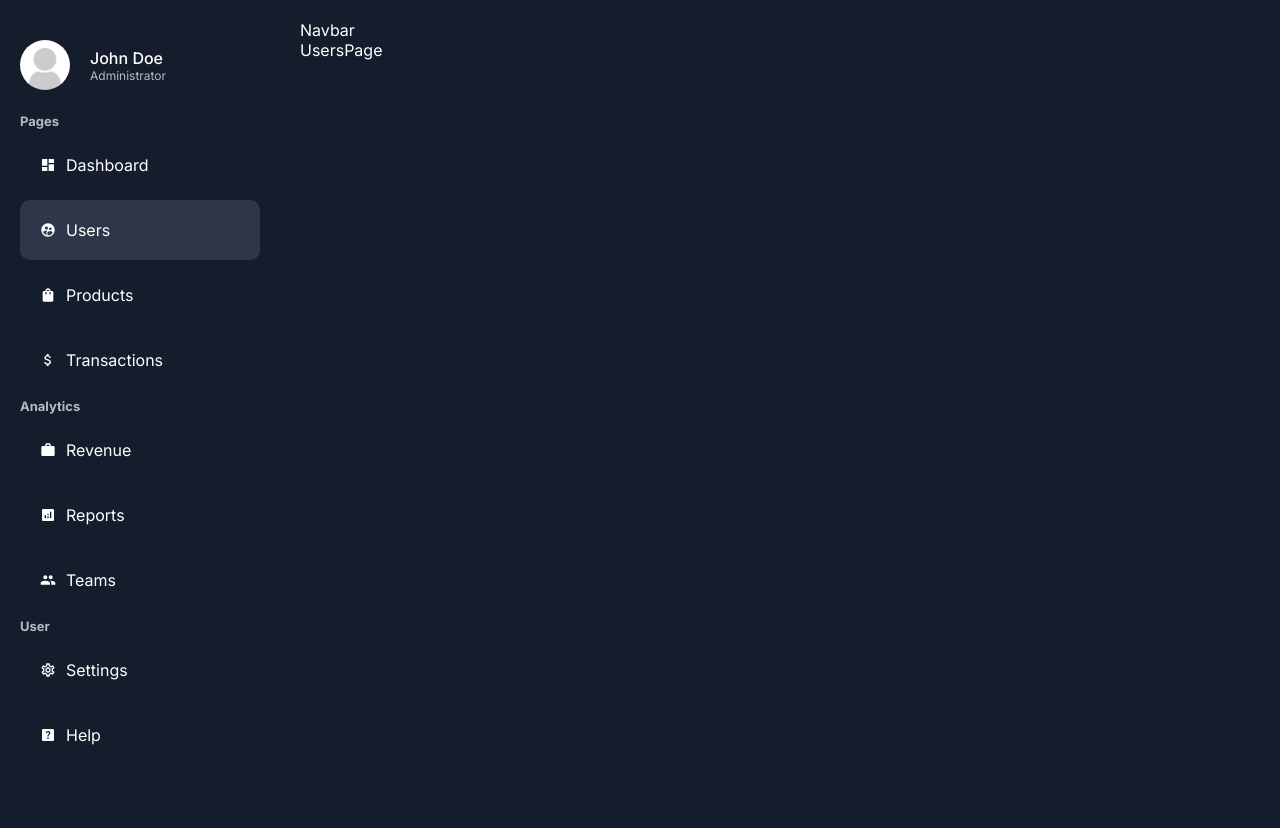
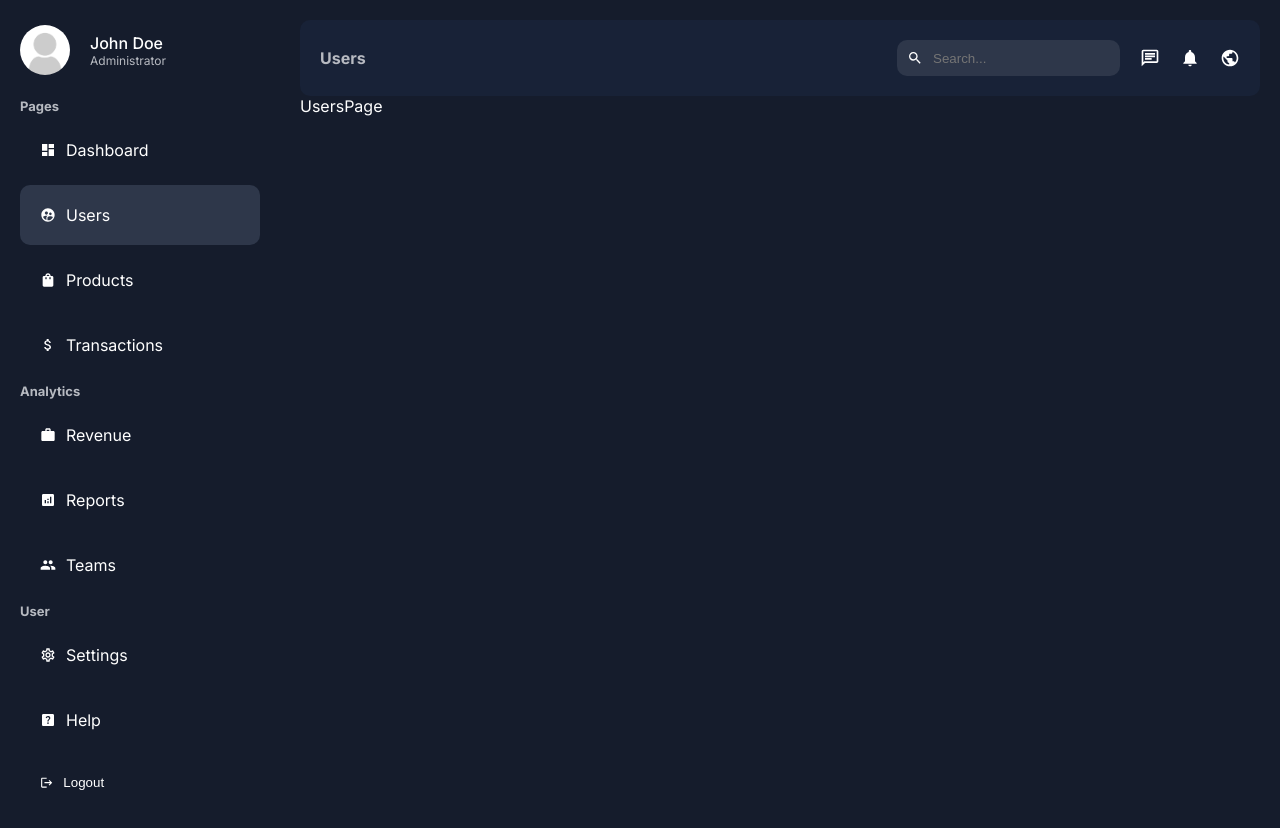
Before and after one commit to russellw999/nextadmin-14, a Next.js app: page /dashboard/users in a window 1280 px wide. Before the commit the page ends 800 px from the top, so only its background shows below. Built offline with nearby package versions, Linux system fonts and the light colour scheme.

Commit message:
Time 35:00 Nabvbar layout complete

```diff
--- a/app/ui/dashboard/navbar/navbar.jsx
+++ b/app/ui/dashboard/navbar/navbar.jsx
@@ -1,9 +1,25 @@
 'use client'
 
+import { usePathname } from 'next/navigation';
+import styles from './navbar.module.css';
+import { MdNotifications, MdOutlineChat, MdPublic, MdSearch } from 'react-icons/md';
+
 const Navbar = () => {
+  const pathname = usePathname();
   return (
-    <div>
-        Navbar
+    <div className={styles.container}>
+       <div className={styles.title}>{pathname.split('/').pop()} </div>
+       <div className={styles.menu}>
+          <div className={styles.search}>
+            <MdSearch />
+            <input type="text" placeholder="Search..." className={styles.input}/>
+          </div>
+          <div className={styles.icons}>
+             <MdOutlineChat size={20} />
+             <MdNotifications size={20} />
+             <MdPublic size={20}/>
+          </div>
+       </div>
     </div>
   );
 }
--- a/app/ui/dashboard/navbar/navbar.module.css
+++ b/app/ui/dashboard/navbar/navbar.module.css
@@ -0,0 +1,40 @@
+.container{
+    display: flex;
+    align-items: center;
+    justify-content: space-between;
+    padding: 20px;
+    border-radius: 10px;
+    background-color: var(--bgSoft);
+}
+
+.title{
+    color: var(--textSoft);
+    font-weight: bold;
+    text-transform: capitalize;
+}
+
+.menu{
+    display: flex;
+    align-items: center;
+    gap: 20px;
+}
+
+.search {
+    display: flex;
+    align-items: center;
+    gap: 10px;
+    background-color: #2e374a;
+    padding: 10px;
+    border-radius: 10px;
+  }
+
+  .input {
+    background-color: transparent;
+    border: none;
+    color: var(--text);
+  }
+
+  .icons{
+    display: flex;
+    gap: 20px;
+  }
--- a/app/ui/dashboard/sidebar/sidebar.jsx
+++ b/app/ui/dashboard/sidebar/sidebar.jsx
@@ -106,6 +106,10 @@
            ))}
 
       </ul>
+      <button className={styles.logout}>
+        <MdLogout />
+        Logout
+      </button>
     </div>
   );
 }
```
